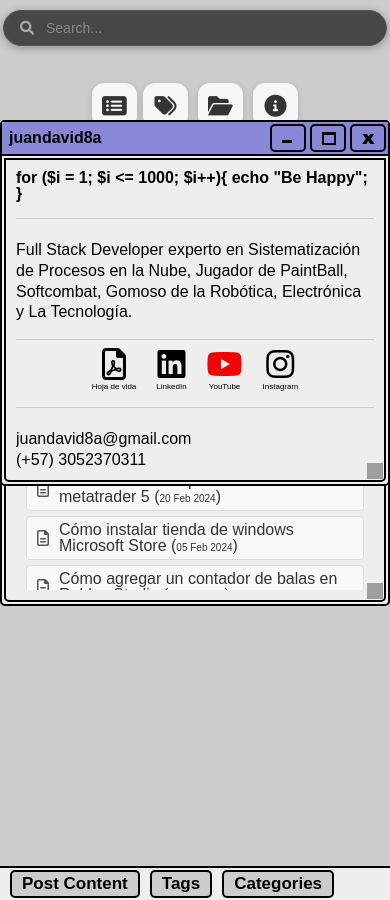
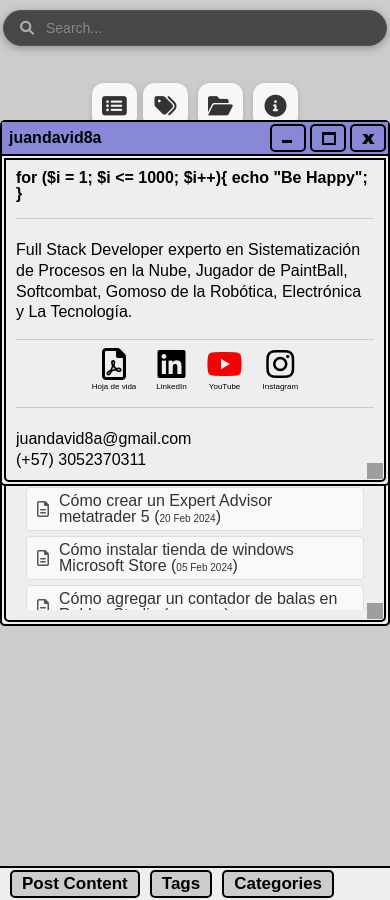
Before and after one commit to codigo8a/codigo8a.github.io, a Jekyll site: the page built from index.markdown, in a window 390 px wide. Built offline with Jekyll 4.4.1, drawn with Linux system fonts in a browser that asks for light colours; nearby versions of some CDN libraries; grey boxes are pictures that could not be loaded.

Commit message:
feat: mobile css updated

```diff
--- a/assets/css/style.css
+++ b/assets/css/style.css
@@ -712,22 +712,22 @@
 
 @media screen and (max-width: 540px) {
   #window0 {
-    top: 120px;
+    top: 160px;
     left: 0px;
   }
 
   #window1 {
-    top: 180px;
+    top: 210px;
     left: 0px;
   }
 
   #window2 {
-    top: 240px;
+    top: 260px;
     left: 0px;
   }
 
   #window3 {
-    top: 120px;
+    top: 60px;
     left: 0px;
   }
 
@@ -738,7 +738,7 @@
   }
 
   #window5 {
-    top: 120px;
+    top: 60px;
     left: 0px;
   }
 
```
